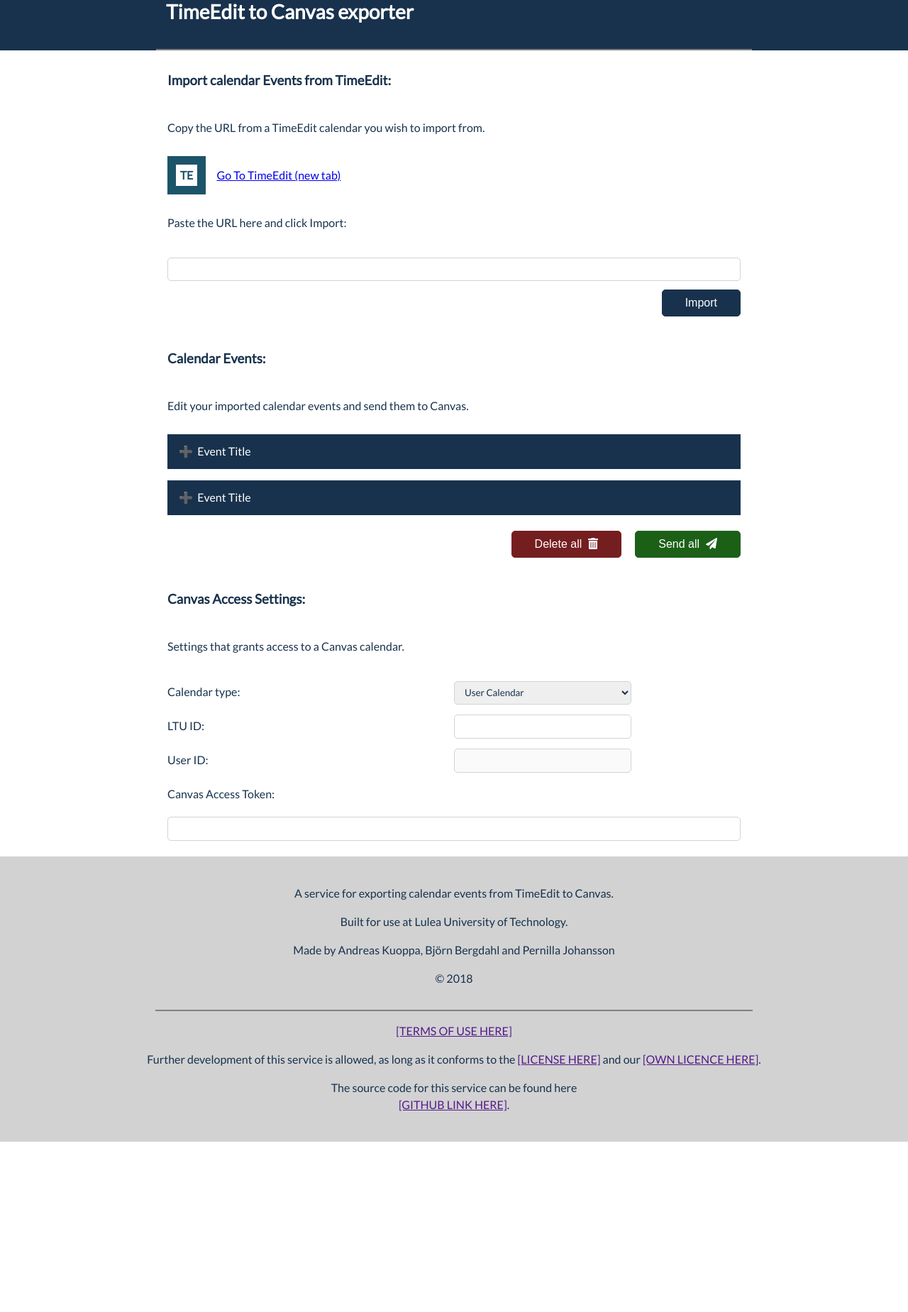
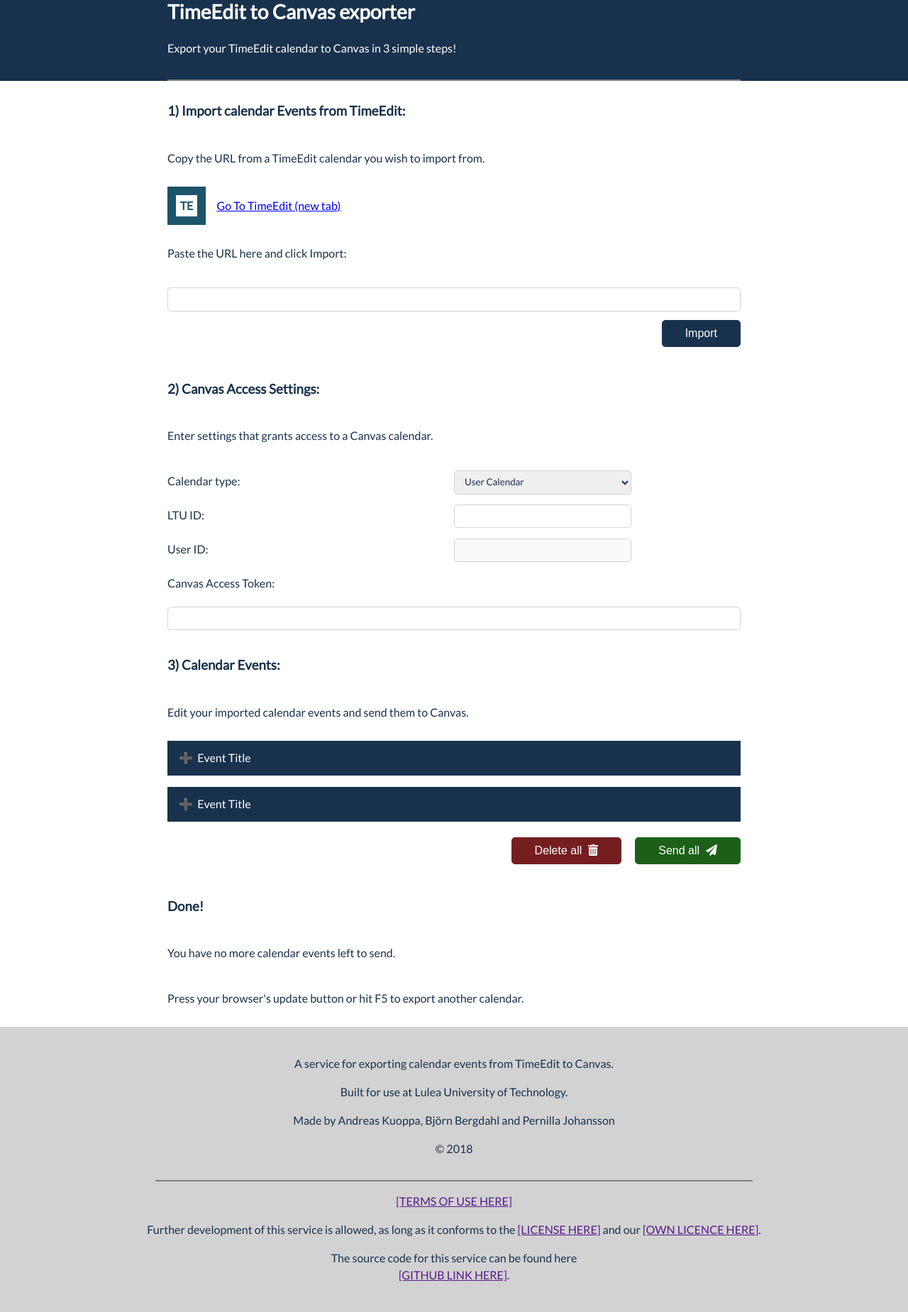
Before and after one commit to BjornBergdahl/TimeEdit-to-Canvas-Exporter, a PHP site: page / in a window 1280 px wide. Shown: the whole page at 71% size. Before the commit the page ends 1609 px from the top, so only its background shows below. Run offline with PHP 8.4, Linux system fonts and the light colour scheme; some libraries are stand-ins or nearby versions.

Commit message:
Improved design, placed UI elements in better order

```diff
--- a/index.html
+++ b/index.html
@@ -22,15 +22,18 @@
 
 	<header>
 		<div class="centerWrapper">
+			<div class="extraMargin">
 			<h1>TimeEdit to Canvas exporter</h1>
+			<p> Export your TimeEdit calendar to Canvas in 3 simple steps!</p>
 			<div class="divider"></div>
+			</div>
 		</div>
 	</header>
 
 	<div class="centerWrapper">
 		<main>
 
-			<h3>Import calendar Events from TimeEdit:</h3>
+			<h3>1) Import calendar Events from TimeEdit:</h3>
 
 			<p>Copy the URL from a TimeEdit calendar you wish to import from.</p>
 
@@ -54,22 +57,10 @@
 				<button id="importButton" class="blueButton">Import</button>
 			</div>
 
-			<div class="hider">
 
-				<h3>Calendar Events:</h3>
+			<h3>2) Canvas Access Settings:</h3>
 
-				<p>Edit your imported calendar events and send them to Canvas.</p>
-
-				<div id="formInserter"></div>
-
-				<div class="buttonWrapper">
-					<button class="redButton">Delete all&nbsp;&nbsp;<i class="fas fa-trash-alt"></i></button>
-					<button class="greenButton">Send all&nbsp;&nbsp;<i class="fas fa-paper-plane"></i></button>
-				</div>
-
-				<h3>Canvas Access Settings:</h3>
-
-				<p>Settings that grants access to a Canvas calendar.</p>
+			<p>Enter settings that grants access to a Canvas calendar.</p>
 
 			<form>
 				<div class="row">
@@ -123,7 +114,25 @@
 				Canvas Access Token:
 				<input type="text" name="accessToken" class="fullWidth">
 			</form>
+
+
+			<h3>3) Calendar Events:</h3>
+
+			<p>Edit your imported calendar events and send them to Canvas.</p>
+
+			<div id="formInserter"></div>
+
+			<div class="buttonWrapper">
+				<button class="redButton">Delete all&nbsp;&nbsp;<i class="fas fa-trash-alt"></i></button>
+				<button class="greenButton">Send all&nbsp;&nbsp;<i class="fas fa-paper-plane"></i></button>
 			</div>
+
+
+			<h3>Done!</h3>
+
+			<p>You have no more calendar events left to send.</p>
+
+			<p>Press your browser's update button or hit F5 to export another calendar.</p>
 		</main>
 	</div>
 
--- a/styles.css
+++ b/styles.css
@@ -35,7 +35,6 @@
 	text-align: left;
 }
 h1 {
-	margin-left: .5em;
 	font-size: 1.75em;
 }
 .centerWrapper {
```
Lines whose indentation alone changed are shown as unchanged.
